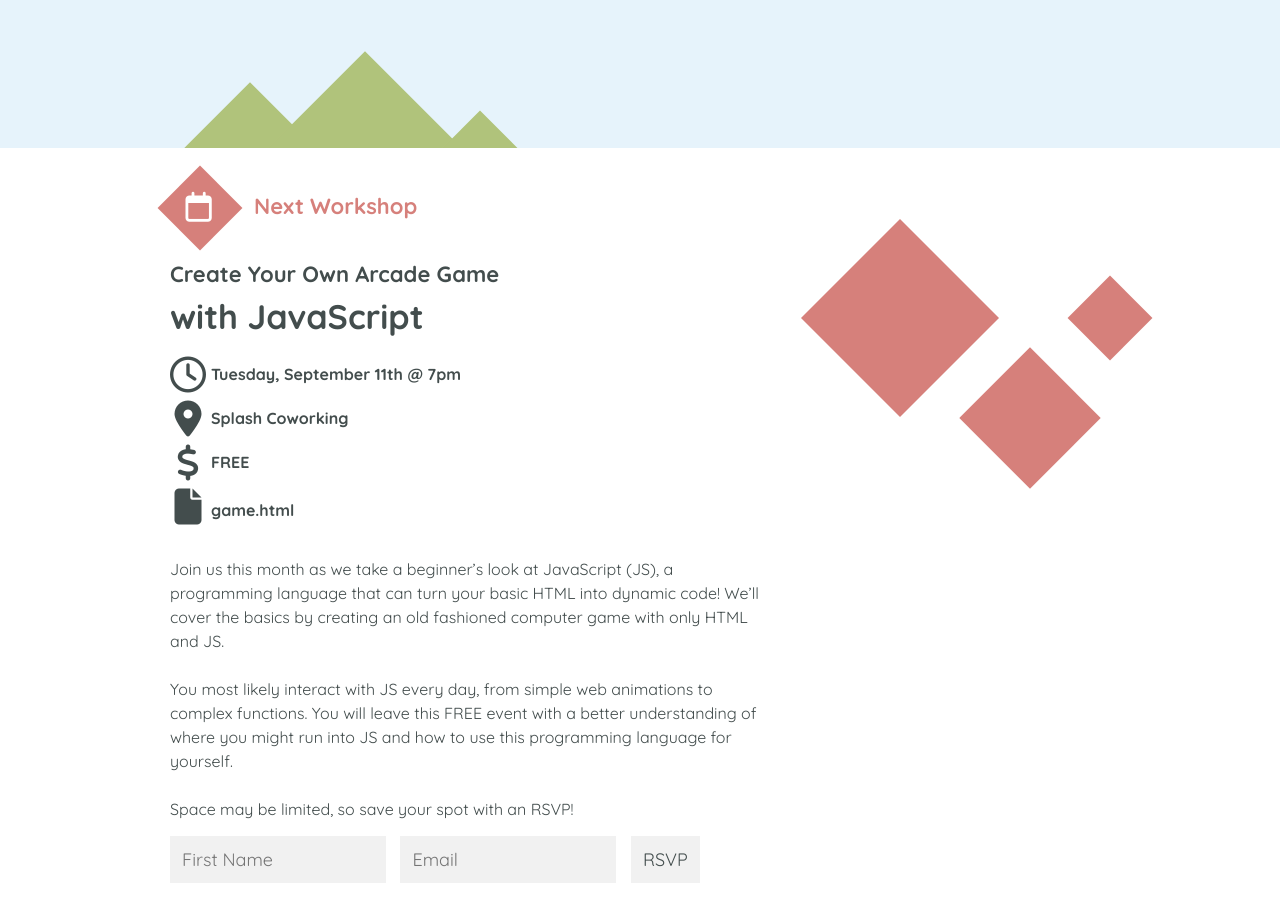
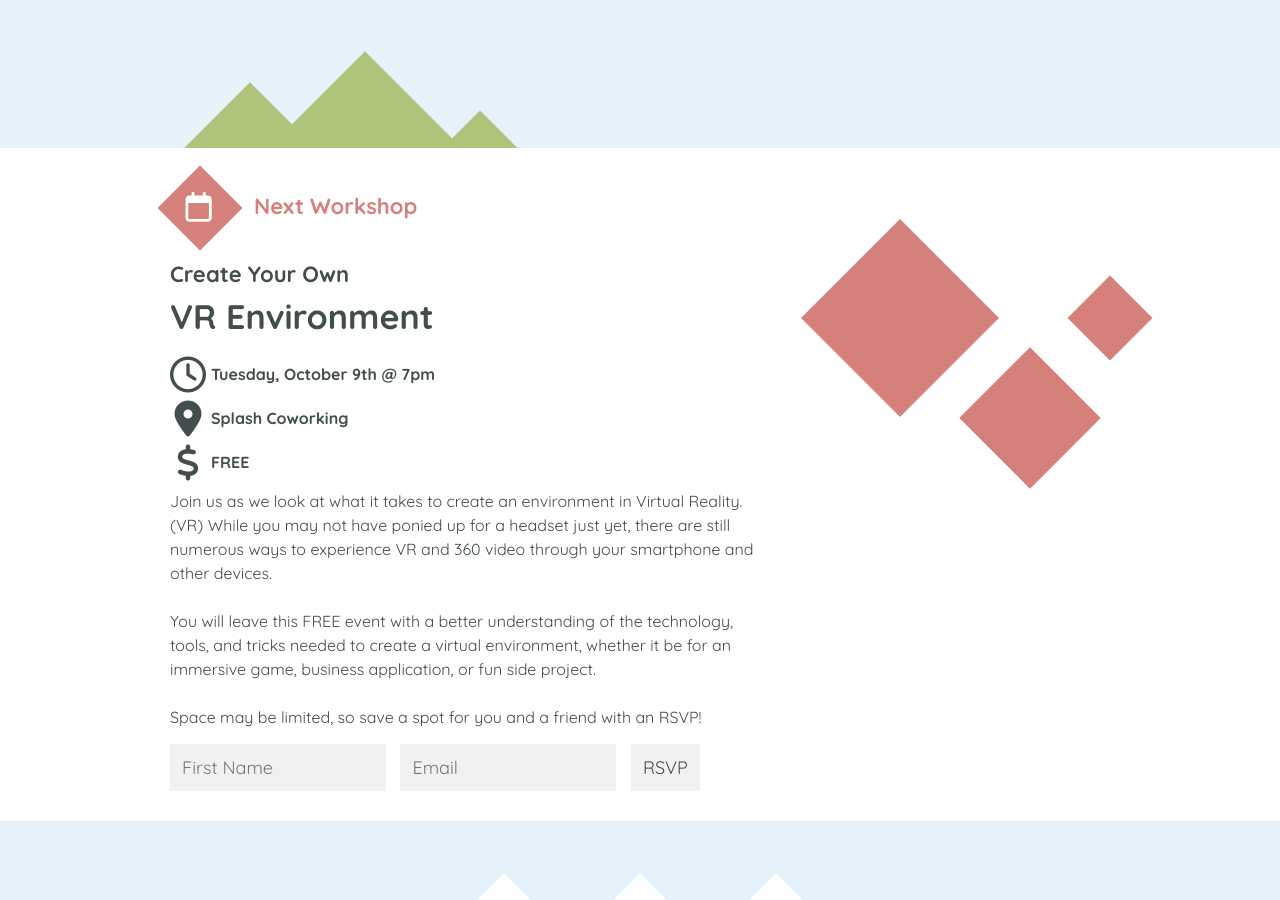
Before and after one commit to CommunityCodes/communitycodes.github.io, a Jekyll site: the page built from index.html, in a window 1280 px wide and 900 px high, scrolled down 451 px. Built offline with Jekyll 4.4.1, drawn with Linux system fonts in a browser that asks for light colours; nearby versions of some CDN libraries.

Commit message:
oct topic

```diff
--- a/index.html
+++ b/index.html
@@ -15,20 +15,20 @@ layout: default
             <div class="icon"><i class="fa fa-calendar-o" aria-hidden="true"></i></div>
             <h2>Next Workshop</h2>
           </div>
-          <h4>Create Your Own Arcade Game</h4>
-          <h3>with JavaScript</h3>
-          <div class="date"><i class="fa fa-clock-o" aria-hidden="true"></i><p>Tuesday, September 11th @ 7pm</p></div>
+          <h4>Create Your Own</h4>
+          <h3>VR Environment</h3>
+          <div class="date"><i class="fa fa-clock-o" aria-hidden="true"></i><p>Tuesday, October 9th @ 7pm</p></div>
           <div class="location"><i class="fa fa-map-marker" aria-hidden="true"></i><a href="https://www.google.com/maps/dir/''/splashcoworking/data=!4m5!4m4!1m0!1m2!1m1!1s0x865ca8665edf10cf:0xe81fc4ee612c86a7?sa=X&ved=0ahUKEwjTo_y9kIHaAhUEd6wKHUuzAREQ9RcIfDAM" target="_blank"><p>Splash Coworking</p></a></div>
           <div class="free"><i class="fa fa-dollar" aria-hidden="true"></i><p>FREE</p></div>
-          <div class="file"><i class="fa fa-file" aria-hidden="true"></i><a href="/game.html" download><p>game.html</p></a></div>
+          <!-- <div class="file"><i class="fa fa-file" aria-hidden="true"></i><a href="/game.html" download><p>game.html</p></a></div> -->
           <p class="description">
-            Join us this month as we take a beginner’s look at JavaScript (JS), a programming language that can turn your basic HTML into dynamic code! We’ll cover the basics by creating an old fashioned computer game with only HTML and JS.
+            Join us as we look at what it takes to create an environment in Virtual Reality. (VR) While you may not have ponied up for a headset just yet, there are still numerous ways to experience VR and 360 video through your smartphone and other devices.
             <br>
             <br>
-			You most likely interact with JS every day, from simple web animations to complex functions. You will leave this FREE event with a better understanding of where you might run into JS and how to use this programming language for yourself.
+			You will leave this FREE event with a better understanding of the technology, tools, and tricks needed to create a virtual environment, whether it be for an immersive game, business application, or fun side project.
             <br>
             <br>
-            Space may be limited, so save your spot with an RSVP!
+            Space may be limited, so save a spot for you and a friend with an RSVP!
           </p>
         </div>
 
```
Also changed, not shown: 1 other file.
